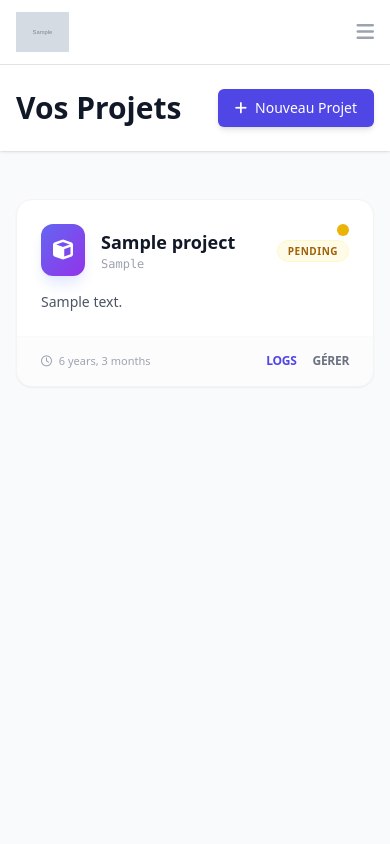
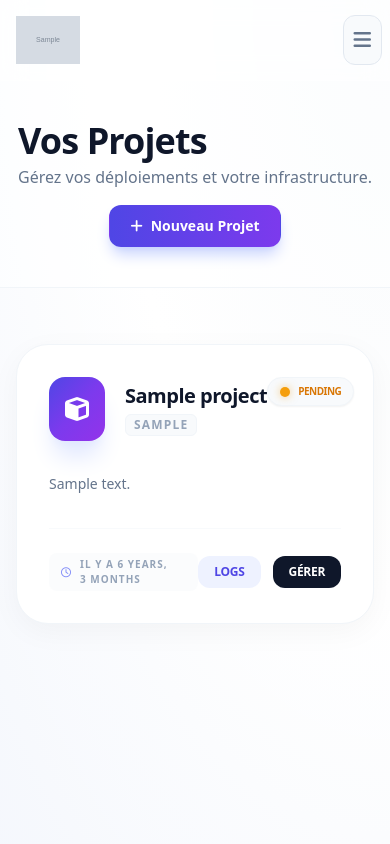
Before and after one commit to MoneFan9/khamal, a Django app: template core/templates/dashboard.html in a window 390 px wide. Run offline with Django 5.2, Linux system fonts and the light colour scheme; the template is opened without the code that fills it: values that come from a table or form of the project are taken from there, others are empty; a user stored in the database is signed in; tables that the repository leaves empty hold one stand-in row (values such as "Sample post"); grey boxes marked "Sample" are stand-in pictures; some libraries are stand-ins or nearby versions.

Commit message:
Modernize dashboard UI and verify White Labeling integration
- Redesigned the base layout with glassmorphism sticky navbar and improved mobile menu.
- Enhanced dashboard project cards with better shadows, rounded corners (2xl), and hover effects.
- Added pulse animations to status indicators for better visual feedback.
- Localized UI strings to French for consistency.
- Verified that the White Labeling system correctly applies custom CSS overrides without interfering with core layout.
- Updated responsive tests to align with new UI design patterns (slate palette, duration-300, shadow-lg).

Co-authored-by: MoneFan9 <244704399+MoneFan9@users.noreply.github.com>

```diff
--- a/core/khamal/tests_responsive.py
+++ b/core/khamal/tests_responsive.py
@@ -47,9 +47,9 @@ def test_modern_ui_elements_present():
     html = render_to_string('base.html', context, request=request)
 
     assert 'transition-all' in html
-    assert 'duration-200' in html
+    assert 'duration-300' in html
     assert 'rounded-full' in html # Pour les badges pro
-    assert 'shadow-md' in html    # Pour les boutons
+    assert 'shadow-lg' in html    # Pour les boutons
 
 @pytest.mark.django_db
 def test_dashboard_modern_elements():
--- a/core/templates/base.html
+++ b/core/templates/base.html
@@ -1,5 +1,5 @@
 <!DOCTYPE html>
-<html lang="fr" class="h-full bg-gray-50">
+<html lang="fr" class="h-full bg-slate-50">
 <head>
     <meta charset="UTF-8">
     <meta name="viewport" content="width=device-width, initial-scale=1.0">
@@ -10,16 +10,19 @@
     <style type="text/tailwindcss">
         @layer components {
             .btn-primary {
-                @apply inline-flex items-center px-4 py-2 border border-transparent text-sm font-medium rounded-md shadow-md text-white bg-indigo-600 hover:bg-indigo-700 focus:outline-none focus:ring-2 focus:ring-offset-2 focus:ring-indigo-500 transition-all duration-200 hover:scale-105 active:scale-95;
+                @apply inline-flex items-center px-5 py-2.5 border border-transparent text-sm font-semibold rounded-xl shadow-lg shadow-indigo-200 text-white bg-gradient-to-r from-indigo-600 to-violet-600 hover:from-indigo-700 hover:to-violet-700 focus:outline-none focus:ring-2 focus:ring-offset-2 focus:ring-indigo-500 transition-all duration-300 hover:scale-[1.03] active:scale-95;
             }
             .pro-badge {
-                @apply inline-flex items-center px-2 py-0.5 rounded-full text-[10px] font-bold bg-yellow-400 text-yellow-900 uppercase tracking-wider ml-1 shadow-sm;
+                @apply ml-1 px-1.5 py-0.5 text-[10px] font-bold tracking-wider text-white bg-gradient-to-r from-orange-400 to-orange-500 rounded-full shadow-sm uppercase;
             }
             .nav-link {
-                @apply border-transparent text-gray-500 hover:text-indigo-600 hover:border-indigo-300 inline-flex items-center px-1 pt-1 border-b-2 text-sm font-medium transition-all duration-200;
+                @apply border-transparent text-slate-500 hover:text-indigo-600 hover:border-indigo-300 inline-flex items-center px-1 pt-1 border-b-2 text-sm font-medium transition-all duration-300;
             }
             .nav-link-active {
-                @apply border-indigo-500 text-gray-900 inline-flex items-center px-1 pt-1 border-b-2 text-sm font-medium transition-all duration-200;
+                @apply border-indigo-600 text-slate-900 inline-flex items-center px-1 pt-1 border-b-2 text-sm font-semibold transition-all duration-300;
+            }
+            .glass-morphism {
+                @apply bg-white/70 backdrop-blur-md border-b border-white/20;
             }
         }
     </style>
@@ -33,52 +36,55 @@
     </style>
     {% endif %}
 </head>
-<body class="h-full">
+<body class="h-full bg-[radial-gradient(ellipse_at_top_right,_var(--tw-gradient-stops))] from-slate-50 via-white to-indigo-50/30">
     <div class="min-h-full">
         <!-- Navigation -->
-        <nav class="bg-white border-b border-gray-200">
+        <nav class="glass-morphism sticky top-0 z-50">
             <div class="max-w-7xl mx-auto px-4 sm:px-6 lg:px-8">
-                <div class="flex justify-between h-16">
+                <div class="flex justify-between h-20">
                     <div class="flex">
                         <div class="flex-shrink-0 flex items-center">
-                            <a href="/" class="flex items-center space-x-2">
+                            <a href="/" class="flex items-center space-x-2 transition-transform duration-300 hover:scale-105">
                                 {% if white_label_config and white_label_config.logo %}
-                                    <img src="{{ white_label_config.logo.url }}" alt="{{ white_label_config.name }}" class="h-10 w-auto">
+                                    <img src="{{ white_label_config.logo.url }}" alt="{{ white_label_config.name }}" class="h-12 w-auto">
                                 {% else %}
-                                    <span class="text-2xl font-bold bg-clip-text text-transparent bg-gradient-to-r from-indigo-600 to-purple-600">Khamal</span>
+                                    <div class="bg-indigo-600 rounded-xl p-1.5 shadow-indigo-200 shadow-lg">
+                                        <i class="fas fa-rocket text-white text-xl"></i>
+                                    </div>
+                                    <span class="text-2xl font-black tracking-tight text-slate-900">Khamal</span>
                                 {% endif %}
                             </a>
                         </div>
-                        <div class="hidden sm:-my-px sm:ml-8 sm:flex sm:space-x-8">
+                        <div class="hidden sm:-my-px sm:ml-10 sm:flex sm:space-x-8">
                             <a href="/" class="nav-link-active" aria-current="page">
-                                Dashboard
+                                Tableau de bord
                             </a>
                             {% if is_pro_loaded %}
                                 <a href="/admin/pro_white_label/whitelabelconfiguration/" class="nav-link">
-                                    Marque Blanche <span class="pro-badge">PRO</span>
+                                    Design <span class="pro-badge">PRO</span>
                                 </a>
                                 <a href="/api/servers/" class="nav-link">
-                                    Flotte <span class="pro-badge">PRO</span>
+                                    Infrastructure <span class="pro-badge">PRO</span>
                                 </a>
                             {% endif %}
                         </div>
                     </div>
-                    <div class="hidden sm:ml-6 sm:flex sm:items-center space-x-4">
+                    <div class="hidden sm:ml-6 sm:flex sm:items-center space-x-6">
                         {% if not is_pro_loaded %}
                             <a href="https://khamal.io/pricing" class="btn-primary">
                                 Passer à la version Pro
                             </a>
                         {% endif %}
 
-                        <div class="flex items-center text-gray-500 text-sm">
-                            <i class="fas fa-user-circle text-xl mr-2"></i>
-                            {{ user.username }}
+                        <div class="flex items-center bg-slate-100 rounded-2xl px-4 py-2 border border-slate-200 shadow-sm">
+                            <i class="fas fa-user-circle text-indigo-500 text-xl mr-2"></i>
+                            <span class="text-slate-700 font-semibold text-sm">{{ user.username }}</span>
                         </div>
                     </div>
 
                     <!-- Mobile menu button -->
                     <div class="-mr-2 flex items-center sm:hidden">
-                        <button type="button" class="bg-white inline-flex items-center justify-center p-2 rounded-md text-gray-400 hover:text-gray-500 hover:bg-gray-100 focus:outline-none focus:ring-2 focus:ring-offset-2 focus:ring-indigo-500" aria-controls="mobile-menu" aria-expanded="false" onclick="toggleMobileMenu()">
+                        <button type="button" class="bg-slate-50 inline-flex items-center justify-center p-2.5 rounded-xl text-slate-500 hover:text-indigo-600 hover:bg-indigo-50 focus:outline-none focus:ring-2 focus:ring-indigo-500 transition-all border border-slate-200" aria-controls="mobile-menu" aria-expanded="false" onclick="toggleMobileMenu()">
                             <span class="sr-only">Open main menu</span>
                             <i class="fas fa-bars text-xl" id="menu-icon"></i>
                         </button>
@@ -86,41 +92,46 @@
                 </div>
             </div>
 
-            <!-- Mobile menu, show/hide based on menu state. -->
-            <div class="hidden sm:hidden bg-white border-b border-gray-200 shadow-xl rounded-b-2xl overflow-hidden transition-all duration-300 ease-in-out" id="mobile-menu">
-                <div class="pt-2 pb-3 space-y-1 px-2">
-                    <a href="/" class="bg-indigo-50 border-indigo-500 text-indigo-700 block pl-3 pr-4 py-3 border-l-4 text-base font-semibold rounded-r-lg transition-all duration-200" aria-current="page">
-                        <i class="fas fa-home mr-2"></i> Dashboard
+            <!-- Mobile menu -->
+            <div class="hidden sm:hidden bg-white/95 backdrop-blur-xl border-b border-slate-200 shadow-2xl rounded-b-3xl overflow-hidden transition-all duration-500 ease-in-out mx-2" id="mobile-menu">
+                <div class="pt-4 pb-6 space-y-2 px-4">
+                    <a href="/" class="bg-indigo-600 text-white block px-4 py-4 text-base font-bold rounded-2xl shadow-lg shadow-indigo-100" aria-current="page">
+                        <i class="fas fa-home mr-3"></i> Tableau de bord
                     </a>
                     {% if is_pro_loaded %}
-                        <a href="/admin/pro_white_label/whitelabelconfiguration/" class="border-transparent text-gray-600 hover:bg-gray-50 hover:border-indigo-300 hover:text-indigo-700 block pl-3 pr-4 py-3 border-l-4 text-base font-medium transition-all duration-200">
-                            <i class="fas fa-paint-brush mr-2"></i> Marque Blanche <span class="pro-badge">PRO</span>
+                        <a href="/admin/pro_white_label/whitelabelconfiguration/" class="text-slate-600 hover:bg-slate-50 block px-4 py-4 text-base font-semibold rounded-2xl transition-all">
+                            <i class="fas fa-paint-brush mr-3"></i> Design <span class="pro-badge">PRO</span>
                         </a>
-                        <a href="/api/servers/" class="border-transparent text-gray-600 hover:bg-gray-50 hover:border-indigo-300 hover:text-indigo-700 block pl-3 pr-4 py-3 border-l-4 text-base font-medium transition-all duration-200">
-                            <i class="fas fa-server mr-2"></i> Flotte <span class="pro-badge">PRO</span>
+                        <a href="/api/servers/" class="text-slate-600 hover:bg-slate-50 block px-4 py-4 text-base font-semibold rounded-2xl transition-all">
+                            <i class="fas fa-server mr-3"></i> Infrastructure <span class="pro-badge">PRO</span>
                         </a>
                     {% endif %}
-                </div>
-                <div class="pt-4 pb-3 border-t border-gray-100 bg-gray-50">
-                    <div class="flex items-center px-5">
-                        <div class="flex-shrink-0">
-                            <i class="fas fa-user-circle text-3xl text-gray-400"></i>
-                        </div>
-                        <div class="ml-3">
-                            <div class="text-base font-medium text-gray-800">{{ user.username }}</div>
-                            <div class="text-sm font-medium text-gray-500">{{ user.email }}</div>
+                    <div class="border-t border-slate-100 mt-4 pt-4">
+                         <div class="flex items-center px-4 py-3 bg-slate-50 rounded-2xl">
+                            <div class="flex-shrink-0">
+                                <i class="fas fa-user-circle text-4xl text-indigo-400"></i>
+                            </div>
+                            <div class="ml-4">
+                                <div class="text-base font-bold text-slate-900">{{ user.username }}</div>
+                                <div class="text-sm font-medium text-slate-500">{{ user.email }}</div>
+                            </div>
                         </div>
                     </div>
                 </div>
             </div>
         </nav>
 
-        <header class="bg-white shadow">
-            <div class="max-w-7xl mx-auto py-6 px-4 sm:px-6 lg:px-8 flex justify-between items-center">
-                <h1 class="text-3xl font-bold text-gray-900">
-                    {% block header_title %}Tableau de bord{% endblock %}
-                </h1>
-                {% block header_actions %}{% endblock %}
+        <header class="bg-white/40 border-b border-slate-100">
+            <div class="max-w-7xl mx-auto py-10 px-4 sm:px-6 lg:px-8 flex flex-col sm:flex-row justify-between items-center space-y-4 sm:space-y-0">
+                <div>
+                    <h1 class="text-4xl font-black text-slate-900 tracking-tight">
+                        {% block header_title %}Tableau de bord{% endblock %}
+                    </h1>
+                    <p class="text-slate-500 mt-1 font-medium">Gérez vos déploiements et votre infrastructure.</p>
+                </div>
+                <div class="flex items-center space-x-3">
+                    {% block header_actions %}{% endblock %}
+                </div>
             </div>
         </header>
 
--- a/core/templates/dashboard.html
+++ b/core/templates/dashboard.html
@@ -5,86 +5,95 @@
 {% block header_title %}Vos Projets{% endblock %}
 
 {% block header_actions %}
-<button class="btn-primary">
-    <i class="fas fa-plus mr-2"></i> Nouveau Projet
+<button class="btn-primary group">
+    <i class="fas fa-plus mr-2 group-hover:rotate-90 transition-transform duration-300"></i> Nouveau Projet
 </button>
 {% endblock %}
 
 {% block content %}
-<div class="px-4 py-6 sm:px-0">
+<div class="px-4 py-8 sm:px-0">
     {% if projects %}
-        <div class="grid grid-cols-1 gap-8 sm:grid-cols-2 lg:grid-cols-3">
+        <div class="grid grid-cols-1 gap-10 sm:grid-cols-2 xl:grid-cols-3">
             {% for project in projects %}
-            <div class="group bg-white overflow-hidden shadow-sm rounded-2xl border border-gray-100 hover:shadow-xl hover:scale-[1.02] transition-all duration-300">
-                <div class="p-6">
+            <div class="group bg-white overflow-hidden shadow-[0_8px_30px_rgb(0,0,0,0.04)] rounded-[2rem] border border-slate-100 hover:shadow-[0_20px_50px_rgba(79,70,229,0.1)] hover:scale-[1.02] transition-all duration-500">
+                <div class="p-8">
                     <div class="flex items-start justify-between">
-                        <div class="flex items-center">
-                            <div class="flex-shrink-0 bg-gradient-to-br from-indigo-500 to-purple-600 rounded-xl p-3 shadow-lg shadow-indigo-100">
-                                <i class="fas fa-cube text-white text-xl"></i>
+                        <div class="flex items-center space-x-5">
+                            <div class="flex-shrink-0 bg-gradient-to-br from-indigo-600 via-violet-600 to-purple-600 rounded-2xl p-4 shadow-xl shadow-indigo-100 group-hover:rotate-6 transition-transform duration-300">
+                                <i class="fas fa-cube text-white text-2xl"></i>
                             </div>
-                            <div class="ml-4">
-                                <h3 class="text-lg font-bold text-gray-900 truncate group-hover:text-indigo-600 transition-colors">{{ project.name }}</h3>
-                                <p class="text-xs font-mono text-gray-400">{{ project.domain }}</p>
+                            <div class="min-w-0">
+                                <h3 class="text-xl font-black text-slate-900 truncate group-hover:text-indigo-600 transition-colors tracking-tight">{{ project.name }}</h3>
+                                <div class="flex items-center space-x-2 mt-1">
+                                    <span class="text-xs font-bold text-slate-400 uppercase tracking-widest bg-slate-50 px-2 py-0.5 rounded-md border border-slate-100">{{ project.domain }}</span>
+                                </div>
                             </div>
                         </div>
                         <div class="flex flex-col items-end">
                             {% with last_deployment=project.deployments.first %}
                                 {% if last_deployment %}
-                                    <span class="relative flex h-3 w-3 mb-1">
+                                    <div class="flex items-center space-x-2 bg-slate-50 px-3 py-1.5 rounded-full border border-slate-100 shadow-sm">
+                                        <span class="relative flex h-2.5 w-2.5">
                                             {% if last_deployment.status == 'RUNNING' %}
-                                            <span class="animate-ping absolute inline-flex h-full w-full rounded-full bg-green-400 opacity-75"></span>
-                                            <span class="relative inline-flex rounded-full h-3 w-3 bg-green-500"></span>
+                                                <span class="animate-ping absolute inline-flex h-full w-full rounded-full bg-emerald-400 opacity-75"></span>
+                                                <span class="relative inline-flex rounded-full h-2.5 w-2.5 bg-emerald-500 shadow-[0_0_8px_rgba(16,185,129,0.5)]"></span>
                                             {% elif last_deployment.status == 'FAILED' %}
-                                            <span class="relative inline-flex rounded-full h-3 w-3 bg-red-500"></span>
+                                                <span class="relative inline-flex rounded-full h-2.5 w-2.5 bg-rose-500 shadow-[0_0_8px_rgba(244,63,94,0.5)]"></span>
                                             {% else %}
-                                            <span class="relative inline-flex rounded-full h-3 w-3 bg-yellow-500"></span>
+                                                <span class="relative inline-flex rounded-full h-2.5 w-2.5 bg-amber-500 shadow-[0_0_8px_rgba(245,158,11,0.5)]"></span>
                                             {% endif %}
                                         </span>
-                                    <span class="px-2.5 py-0.5 inline-flex text-[10px] leading-4 font-bold rounded-full uppercase tracking-wider
-                                    {% if last_deployment.status == 'RUNNING' %}bg-green-50 text-green-700 border border-green-100
-                                    {% elif last_deployment.status == 'FAILED' %}bg-red-50 text-red-700 border border-red-100
-                                    {% else %}bg-yellow-50 text-yellow-700 border border-yellow-100{% endif %}">
+                                        <span class="text-[10px] font-black uppercase tracking-tighter
+                                        {% if last_deployment.status == 'RUNNING' %}text-emerald-600
+                                        {% elif last_deployment.status == 'FAILED' %}text-rose-600
+                                        {% else %}text-amber-600{% endif %}">
                                             {{ last_deployment.status }}
                                         </span>
+                                    </div>
                                 {% else %}
-                                    <span class="px-2 inline-flex text-xs leading-5 font-semibold rounded-full bg-gray-100 text-gray-800">
+                                    <span class="px-3 py-1.5 inline-flex text-[10px] font-bold rounded-full bg-slate-100 text-slate-500 border border-slate-200 uppercase tracking-tight">
                                         Aucun déploiement
                                     </span>
                                 {% endif %}
                             {% endwith %}
                         </div>
                     </div>
-                    <div class="mt-4">
-                        <p class="text-sm text-gray-600 line-clamp-2">
-                            {{ project.description|default:"Aucune description." }}
+                    <div class="mt-8">
+                        <p class="text-slate-500 text-sm leading-relaxed font-medium">
+                            {{ project.description|default:"Aucune description fournie pour ce projet." }}
                         </p>
                     </div>
+                    <div class="mt-8 flex items-center justify-between pt-6 border-t border-slate-50">
+                        <div class="flex items-center text-[10px] text-slate-400 font-bold uppercase tracking-widest bg-slate-50/50 px-3 py-1 rounded-lg">
+                            <i class="far fa-clock mr-2 text-indigo-400"></i> Il y a {{ project.updated_at|timesince }}
                         </div>
-                <div class="bg-gray-50/50 px-6 py-4 border-t border-gray-50 flex justify-between items-center">
-                    <div class="text-[11px] text-gray-400 font-medium">
-                        <i class="far fa-clock mr-1"></i> {{ project.updated_at|timesince }}
-                    </div>
-                    <div class="flex space-x-4">
+                        <div class="flex space-x-3">
                             {% with last_deployment=project.deployments.first %}
                                 {% if last_deployment %}
-                                <a href="{% url 'deployment-logs' last_deployment.id %}" class="text-indigo-600 hover:text-indigo-800 text-xs font-bold uppercase tracking-tight">Logs</a>
+                                    <a href="{% url 'deployment-logs' last_deployment.id %}" class="bg-indigo-50 text-indigo-600 hover:bg-indigo-600 hover:text-white px-4 py-2 rounded-xl text-xs font-black uppercase tracking-tight transition-all duration-300">Logs</a>
                                 {% endif %}
                             {% endwith %}
-                        <a href="#" class="text-gray-500 hover:text-gray-900 text-xs font-bold uppercase tracking-tight">Gérer</a>
+                            <a href="#" class="bg-slate-900 text-white hover:bg-indigo-600 px-4 py-2 rounded-xl text-xs font-black uppercase tracking-tight transition-all duration-300">Gérer</a>
+                        </div>
                     </div>
                 </div>
             </div>
             {% endfor %}
         </div>
     {% else %}
-        <div class="text-center py-12 bg-white rounded-lg border-2 border-dashed border-gray-300">
-            <i class="fas fa-rocket text-gray-400 text-5xl mb-4"></i>
-            <h3 class="mt-2 text-sm font-medium text-gray-900">Aucun projet</h3>
-            <p class="mt-1 text-sm text-gray-500">Commencez par créer votre premier projet pour déployer vos applications.</p>
-            <div class="mt-6">
-                <button class="btn-primary">
-                    <i class="fas fa-plus mr-2"></i> Créer un projet
+        <div class="relative overflow-hidden group">
+            <div class="absolute inset-0 bg-gradient-to-br from-indigo-50 to-violet-50/50 opacity-50 rounded-[3rem]"></div>
+            <div class="relative text-center py-24 px-6 border-2 border-dashed border-slate-200 rounded-[3rem] transition-all duration-500 hover:border-indigo-300 group-hover:shadow-2xl group-hover:shadow-indigo-100/50">
+                <div class="inline-flex items-center justify-center w-24 h-24 bg-white rounded-3xl shadow-xl mb-8 group-hover:scale-110 transition-transform duration-500">
+                    <i class="fas fa-rocket text-indigo-500 text-4xl"></i>
+                </div>
+                <h3 class="text-2xl font-black text-slate-900 tracking-tight">Prêt pour le décollage ?</h3>
+                <p class="mt-3 text-slate-500 font-medium max-w-sm mx-auto">Commencez par créer votre premier projet pour déployer vos applications dans le cloud.</p>
+                <div class="mt-10">
+                    <button class="btn-primary shadow-2xl shadow-indigo-200">
+                        <i class="fas fa-plus mr-2"></i> Créer votre premier projet
                     </button>
+                </div>
             </div>
         </div>
     {% endif %}
```
Lines whose indentation alone changed are shown as unchanged.
